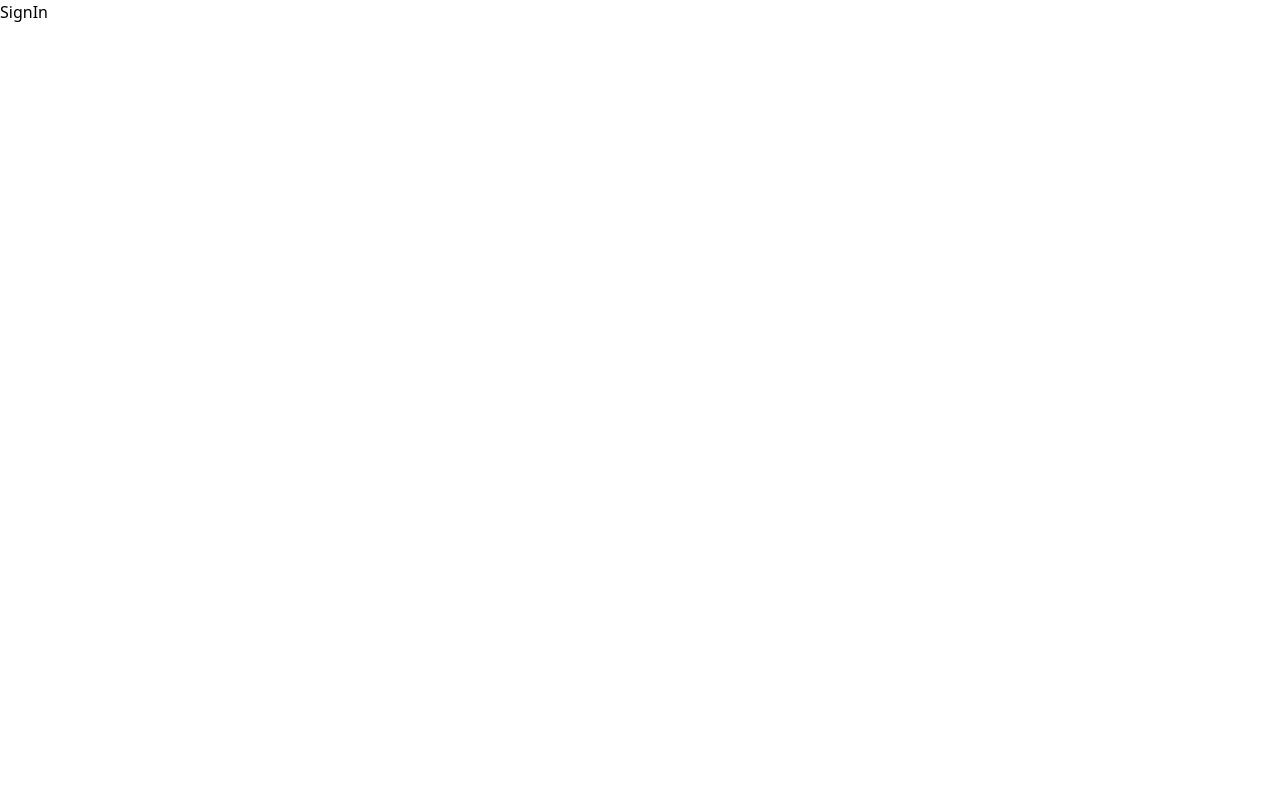
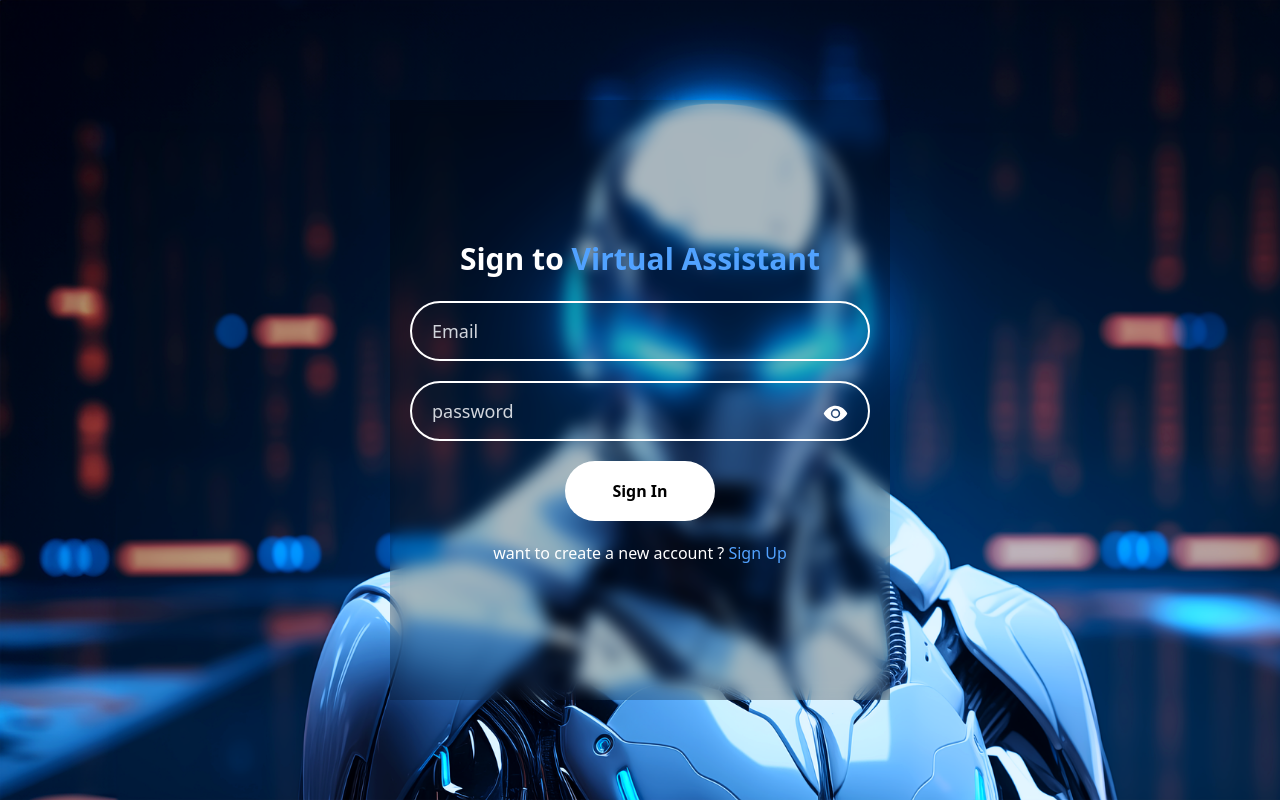
Before and after one commit to Shreyashj9600/AI_Virtual_Assistant-MERN, a React (Vite) app in the folder frontend/: page /signin in a window 1280 px wide. Built offline with nearby package versions, Linux system fonts and the light colour scheme.

Commit message:
feat: implement signin functionality with API integration

```diff
--- a/frontend/src/pages/SignIn.jsx
+++ b/frontend/src/pages/SignIn.jsx
@@ -1,11 +1,95 @@
-import React from 'react'
+import React, { useContext, useState } from "react";
+import bg from "../assets/authBg.png";
+import { IoEye } from "react-icons/io5";
+import { IoEyeOff } from "react-icons/io5";
+import { useNavigate } from "react-router-dom";
+import { userDataContext } from "../context/userContext";
+import axios from "axios";
 
-function SignIn() {
-  return (
-    <div>
-      SignIn
-    </div>
-  )
+function SignUp() {
+    const [showPassword, setShowPassword] = useState(false);
+
+    const navigate = useNavigate();
+
+    const [email, setEmail] = useState("");
+    const [password, setPassword] = useState("");
+
+    const { serverUrl } = useContext(userDataContext)
+
+    const [err, setErr] = useState('')
+
+    const handleSignIn = async (e) => {
+        e.preventDefault()
+        setErr("")
+        try {
+            let result = await axios.post(`${serverUrl}/api/auth/signin`, {
+                email, password
+            }, { withCredentials: true })
+            console.log(result.data)
+        } catch (error) {
+            console.log(error)
+            setErr(error.response.data.message)
+        }
+    }
+
+    return (
+        <div
+            className="w-full h-screen bg-cover flex justify-center items-center"
+            style={{ backgroundImage: `url(${bg})` }}
+        >
+            <form className="w-[90%] h-150 max-w-125 bg-[#00000042] backdrop-blur shadow-black flex flex-col items-center justify-center gap-5 px-5 "
+                onSubmit={handleSignIn}
+            >
+                <h1 className="text-white text-[30px] font-semibold">
+                    Sign to <span className="text-blue-400">Virtual Assistant</span>
+                </h1>
+
+                <input
+                    type="email"
+                    placeholder="Email"
+                    className="w-full h-15 outline-none border-2 border-white bg-transparent text-white placeholder-gray-300 px-5 py-2.5 rounded-full text-[18px]"
+                    onChange={(e) => setEmail(e.target.value)}
+                    value={email}
+                    autoComplete="email"
+                    required
+                />
+                <div className="w-full h-15  border-2 border-white bg-transparent text-white rounded-full text-[18px] relative">
+                    <input
+                        type={showPassword ? "text" : "password"}
+                        placeholder="password"
+                        className="w-full h-full rounded-full outline-none bg-transparent  placeholder-gray-300 px-5 py-2.5"
+                        onChange={(e) => setPassword(e.target.value)}
+                        value={password}
+                        autoComplete="current-password"
+                        required
+                    />
+                    {!showPassword && (
+                        <IoEye
+                            className="absolute top-4.5 right-5 w-6.25 h-6.25 text-white cursor-pointer"
+                            onClick={() => setShowPassword(true)}
+                        />
+                    )}
+                    {showPassword && (
+                        <IoEyeOff
+                            className="absolute top-4.5 right-5 w-6.25 h-6.25 text-white cursor-pointer"
+                            onClick={() => setShowPassword(false)}
+                        />
+                    )}
+                </div>
+                {err.length > 0 && <p className="text-red-500">*{err}</p>}
+                <button className="min-w-37.5 h-15 text-\[18px\] bg-white rounded-full text-black font-semibold text-\[19px\] ">
+                    Sign In
+                </button>
+                <p
+                    className="text-[white] cursor-pointer"
+                    onClick={() => navigate("/signup")}
+                >
+                    want to create a new account ?{" "}
+                    <span className="text-blue-400">Sign Up</span>
+                </p>
+            </form>
+        </div>
+    );
 }
 
-export default SignIn
+export default SignUp;
```
